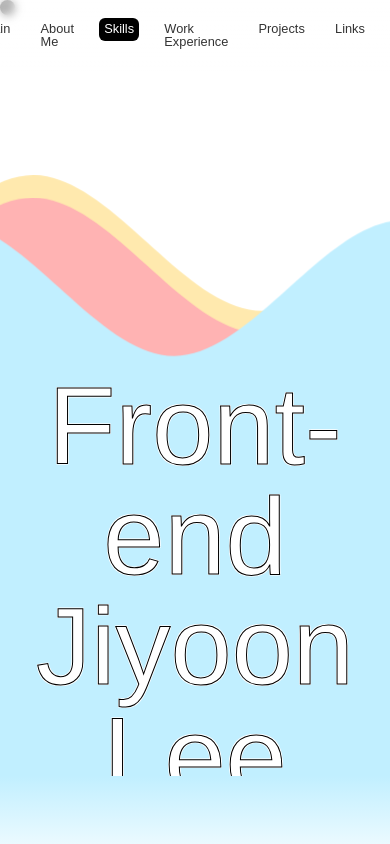
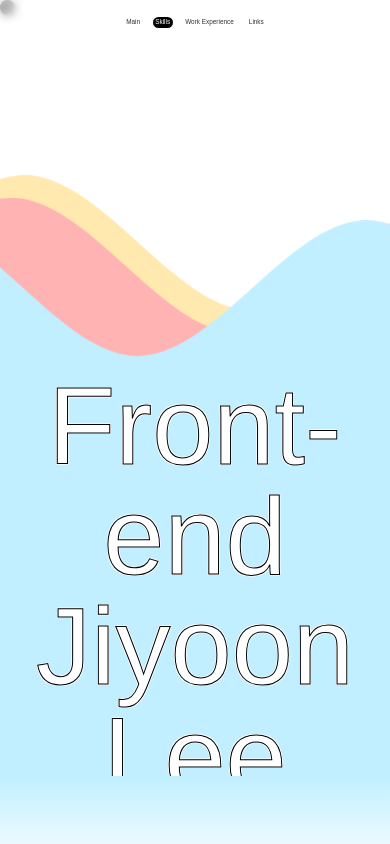
Before and after one commit to lizhilunDev/react-profile, a React app: page / in a window 390 px wide. Shown: the top 844 px of the page. Built offline with nearby package versions, Linux system fonts and the light colour scheme; a web font is replaced by a local one.

Commit message:
Project, AboutMe 제거

```diff
--- a/src/components/Gnb/Gnb.js
+++ b/src/components/Gnb/Gnb.js
@@ -12,10 +12,8 @@ const Gnb = () => {
 
       const sections = [
         PAGE.MAIN,
-        PAGE.ABOUT_ME,
         PAGE.SKILLS,
         PAGE.WORK_EXPERIENCE,
-        PAGE.PROJECTS,
         PAGE.LINKS,
       ];
 
@@ -77,15 +75,6 @@ const Gnb = () => {
         </li>
         <li>
           <a
-            href={`#${PAGE.ABOUT_ME}`}
-            onClick={(e) => handleNavigation(e, PAGE.ABOUT_ME)}
-            className={activeMenu === PAGE.ABOUT_ME ? 'active' : ''}
-          >
-            About Me
-          </a>
-        </li>
-        <li>
-          <a
             href={`#${PAGE.SKILLS}`}
             onClick={(e) => handleNavigation(e, PAGE.SKILLS)}
             className={activeMenu === PAGE.SKILLS ? 'active' : ''}
@@ -104,15 +93,6 @@ const Gnb = () => {
         </li>
         <li>
           <a
-            href={`#${PAGE.PROJECTS}`}
-            onClick={(e) => handleNavigation(e, PAGE.PROJECTS)}
-            className={activeMenu === PAGE.PROJECTS ? 'active' : ''}
-          >
-            Projects
-          </a>
-        </li>
-        <li>
-          <a
             href={`#${PAGE.LINKS}`}
             onClick={(e) => handleNavigation(e, PAGE.LINKS)}
             className={activeMenu === PAGE.LINKS ? 'active' : ''}
--- a/src/components/Gnb/Gnb.scss
+++ b/src/components/Gnb/Gnb.scss
@@ -42,3 +42,30 @@
     background-color: #000000;
   }
 }
+
+@media (max-width: 820px) and (min-width: 461px) {
+  .gnb {
+    height: 3.5em;
+    justify-content: center;
+    align-items: center;
+  }
+
+  .gnb ul li {
+    margin-left: 7px;
+    margin-right: 7px;
+  }
+}
+
+@media (max-width: 460px) {
+  .gnb {
+    justify-content: center;
+    align-items: center;
+    height: 45px;
+  }
+
+  .gnb ul li {
+    margin-left: 5px;
+    margin-right: 5px;
+    font-size: 0.5em;
+  }
+}
--- a/src/constants/const.js
+++ b/src/constants/const.js
@@ -1,6 +1,5 @@
 export const PAGE = Object.freeze({
   MAIN: 'main',
-  ABOUT_ME: 'aboutMe',
   SKILLS: 'skills',
   WORK_EXPERIENCE: 'workExperience',
   PROJECTS: 'projects',
--- a/src/pages/Page.js
+++ b/src/pages/Page.js
@@ -5,8 +5,6 @@ import Links from './sections/Links';
 import Skills from './sections/Skills';
 import Work from './sections/Work';
 import End from './end/End';
-import Projects from './sections/Projects';
-import AboutMe from './sections/AboutMe';
 
 const Page = () => {
   useEffect(() => {
@@ -18,10 +16,8 @@ const Page = () => {
   return (
     <>
       <MainPage />
-      <AboutMe />
       <Skills />
       <Work />
-      <Projects />
       <Links />
       <End />
 
```
